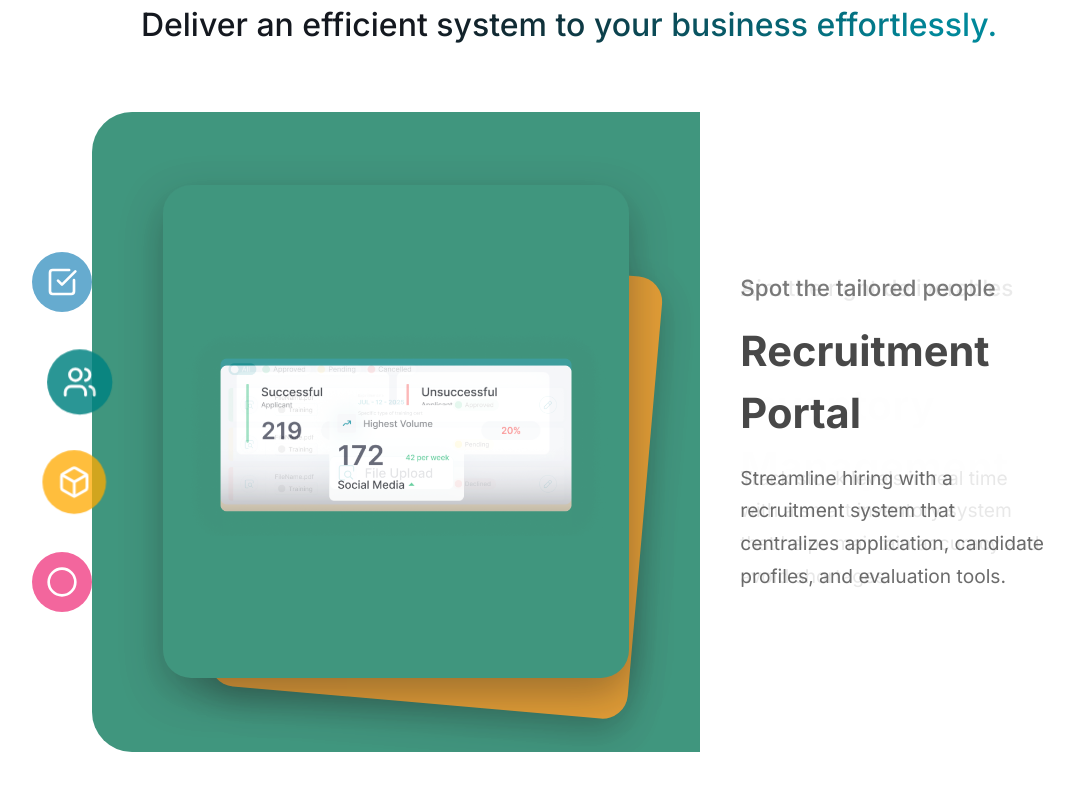
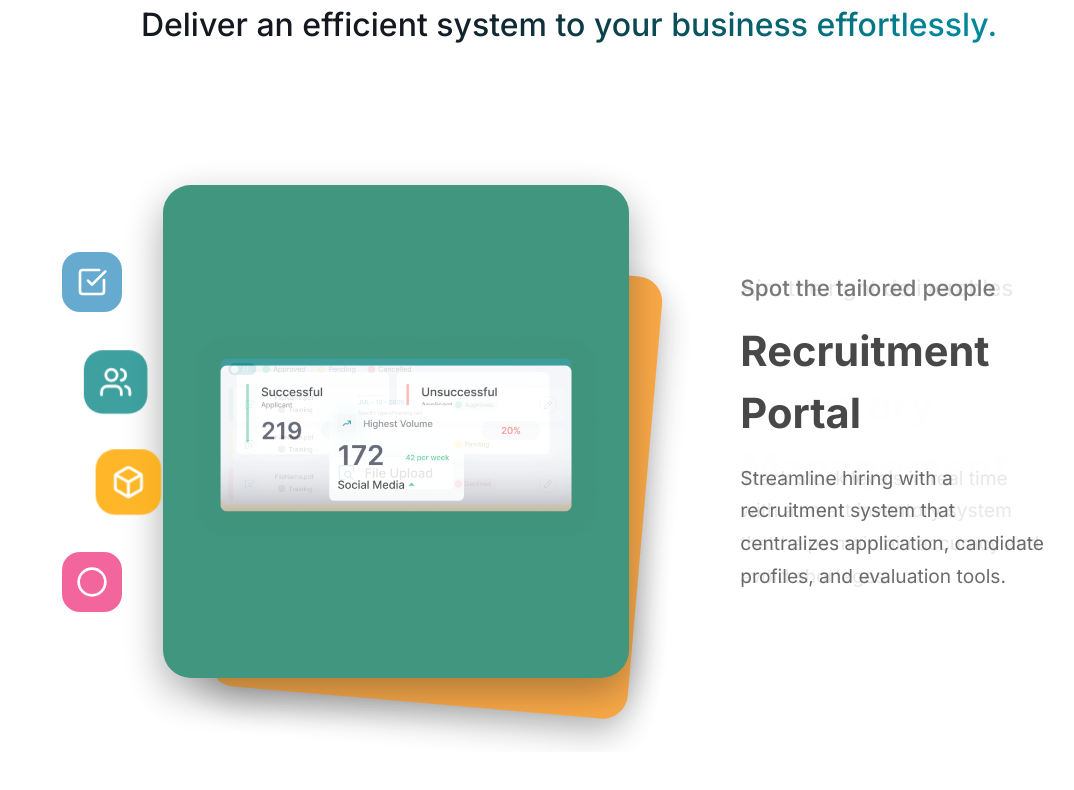
Before and after one commit to dnl-main/centaim-landing, a Next.js app in the folder frontend/: page / in a window 1280 px wide. Shown: the part 1651-2441 px from the top of the page, without its empty margins (71-1145 px from the left). Built offline with nearby package versions, Linux system fonts and the light colour scheme.

Commit message:
update: final tweak for carousel in features page

```diff
--- a/frontend/src/app/(features)/landing/feature/feature.css
+++ b/frontend/src/app/(features)/landing/feature/feature.css
@@ -409,7 +409,7 @@
   justify-content: center;
   align-items: center;
   gap: 40px;
-  padding: 30px 0;
+  padding: 100px 0;
   position: relative;
   z-index: 10;
 }
@@ -418,7 +418,7 @@
   position: relative;
   width: 60px;
   height: 60px;
-  border-radius: 50%;
+  border-radius: 30%;
   display: flex;
   align-items: center;
   justify-content: center;
@@ -426,7 +426,8 @@
   font-weight: bold;
   color: white;
   cursor: pointer;
-  transition: all 0.4s ease;
+  transition: all 0.5s cubic-bezier(0.25, 0.8, 0.25, 1);
+  transform: translateX(0);
   background: var(--bg-color);
   overflow: hidden;
   z-index: 10;
@@ -434,25 +435,24 @@
 
 .nav-item:hover,
 .nav-item.active {
-  transform: scale(1.15);
+  transform: translateX(100%) scale(1.15);
   /* box-shadow: 0 6px 20px rgba(0,0,0,0.25); */
+  z-index: 30;
   opacity: 1;
 }
 
 .nav-item:not(.active) {
   opacity: 0.6;
-  transform: scale(0.95);
-  transform: translateX(-50%);
-
+  transform: translateX(0) (0.95);
 }
 
 .nav-item.active::after,
 .nav-item:hover::after {
   content: '';
   position: absolute;
-  left: 100%;
+  left: 90%;
   top: 50%;
-  width: 80px;
+  width: 120px;
   height: 60px;
   background: var(--bg-color);
   border-radius: 0 30px 30px 0;
--- a/frontend/src/app/(features)/landing/feature/feature.tsx
+++ b/frontend/src/app/(features)/landing/feature/feature.tsx
@@ -3,7 +3,7 @@
 import { useState, useEffect } from 'react';
 import Image from 'next/image';
 import { CheckSquare, Users, Box, Circle } from 'lucide-react';
-import featureProperties from './properties/featureProperties'; // adjust path
+import featureProperties from './properties/featureProperties';
 
 import './feature.css';
 import './featureMQ.css';
@@ -69,7 +69,6 @@ const Feature = () => {
               <div
                 key={prop.id}
                 className={`slide ${currentSlide === index ? 'active' : ''}`}
-                style={{ '--bg-color': prop.color } as React.CSSProperties}
               >
                 <div className="carousel-photo">
                   <div className="card-stack">
```
